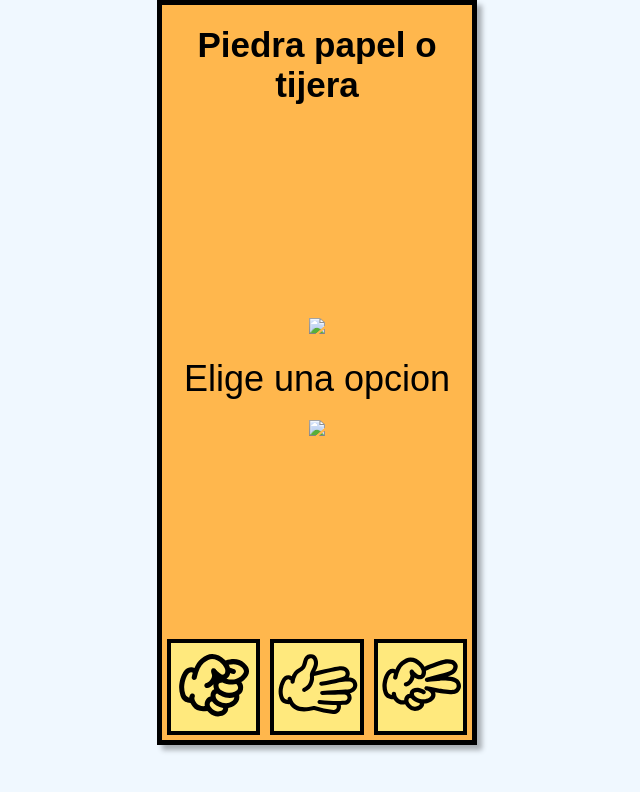
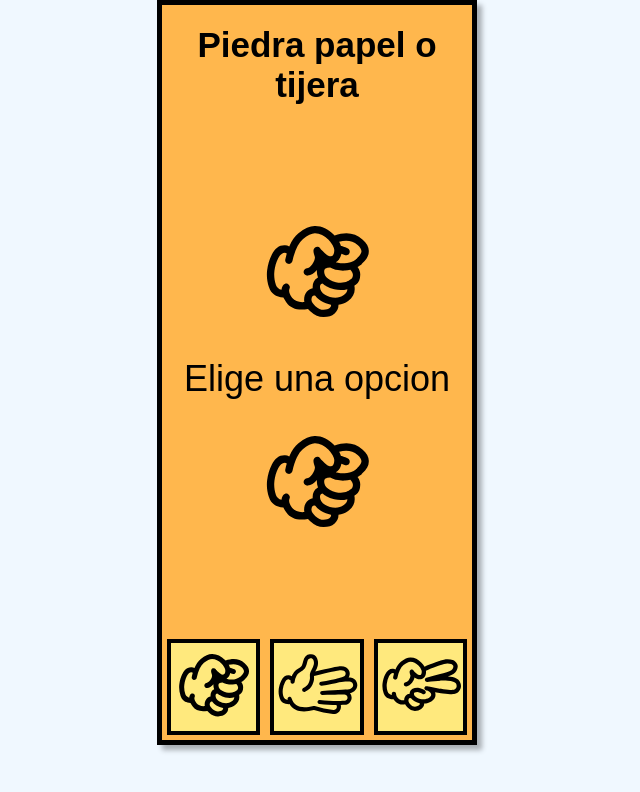
Before and after one commit to dsgm2220/dsgm2220.github.io, a website: page index.html in a window 1280 px wide. Shown: the whole page, without its empty margins (323-963 px from the left). Drawn offline with Linux system fonts and the light colour scheme.

Commit message:
Update index.html

```diff
--- a/index.html
+++ b/index.html
@@ -12,13 +12,13 @@
 
         <div id="result">
 
-            <img id="machine-img" src="img/rock.svg">
+            <img id="machine-img" src="rock.svg">
 
             <div id="start-text">
                 Elige una opcion
             </div>
 
-            <img id="user-img" src="img/rock.svg">
+            <img id="user-img" src="rock.svg">
 
         </div>
 
```
